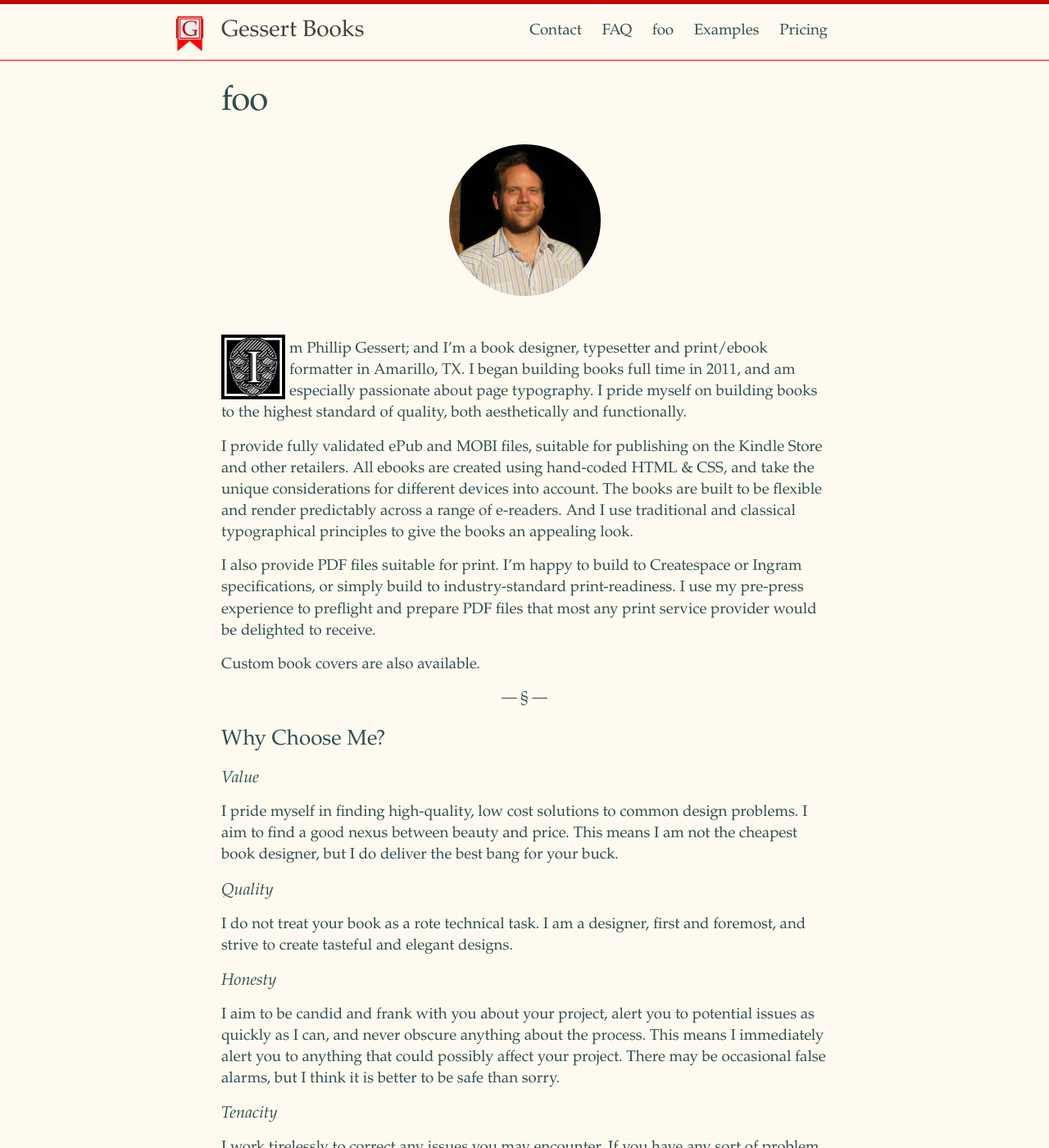
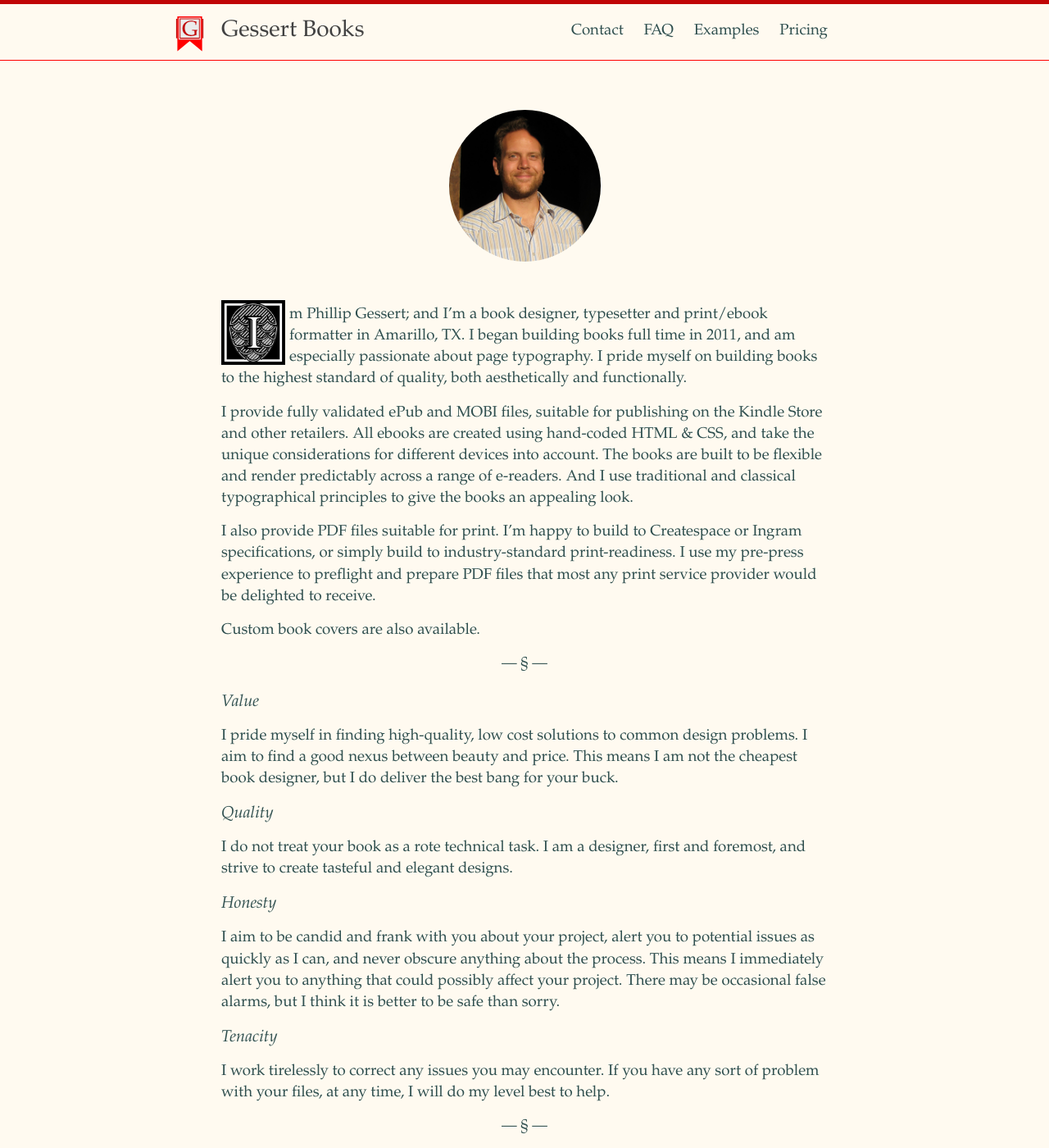
Before and after one commit to phillipgessert/phillipgessert.github.io, a Jekyll site: the page built from index.md, in a window 1280 px wide and 1400 px high. Shown: the whole window at 82% size. Built offline with Jekyll 4.4.1, drawn with Linux system fonts in a browser that asks for light colours.

Commit message:
removed h3 and unset title so I can experiment more

```diff
--- a/index.md
+++ b/index.md
@@ -1,6 +1,5 @@
 ---
 layout: page
-title: foo
 ---
 
 <img src="img/me.jpg" class="avatar">
@@ -15,7 +14,7 @@ Custom book covers are also available.
 
 ---
 
-### Why Choose Me?
+
 
 #### Value
 
```
